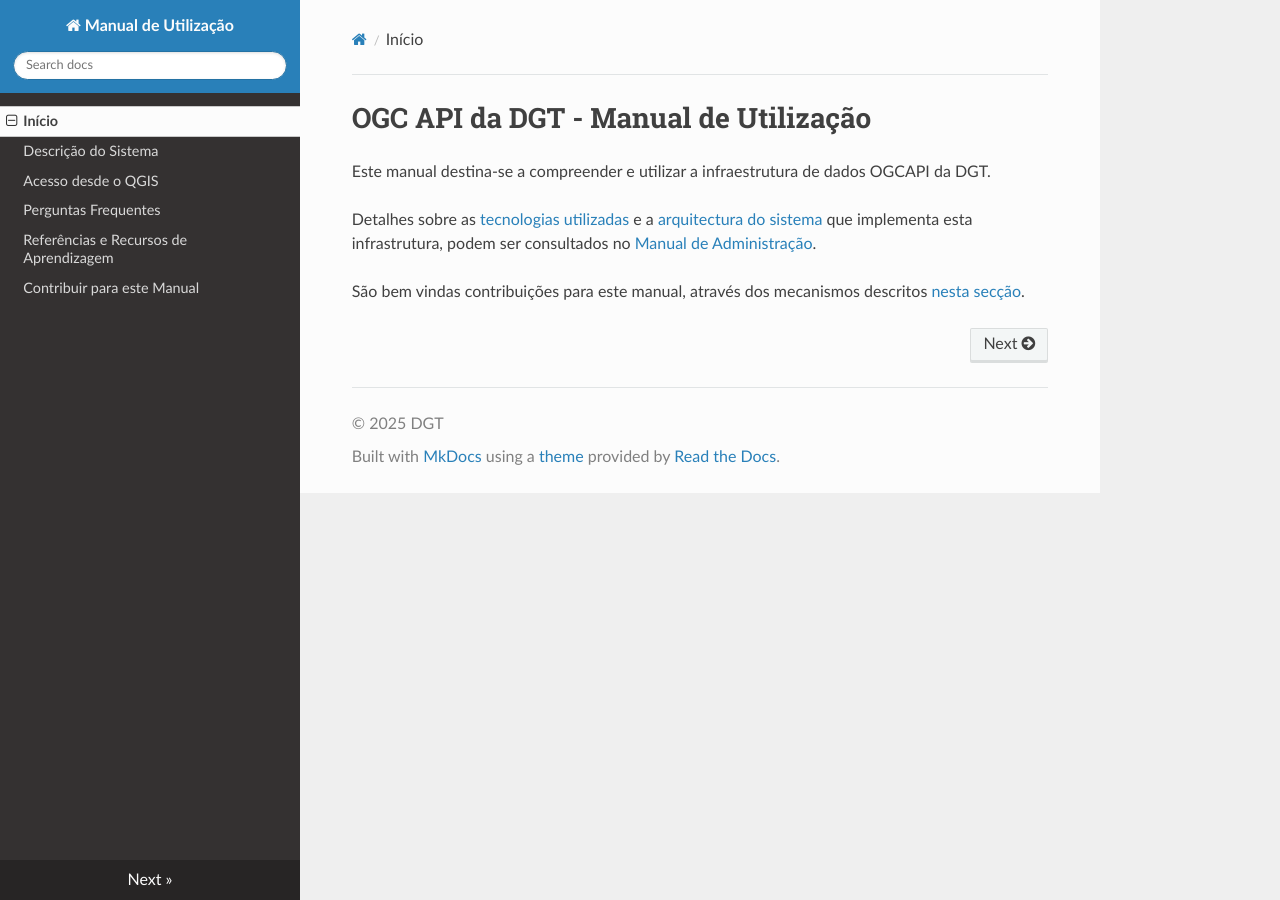
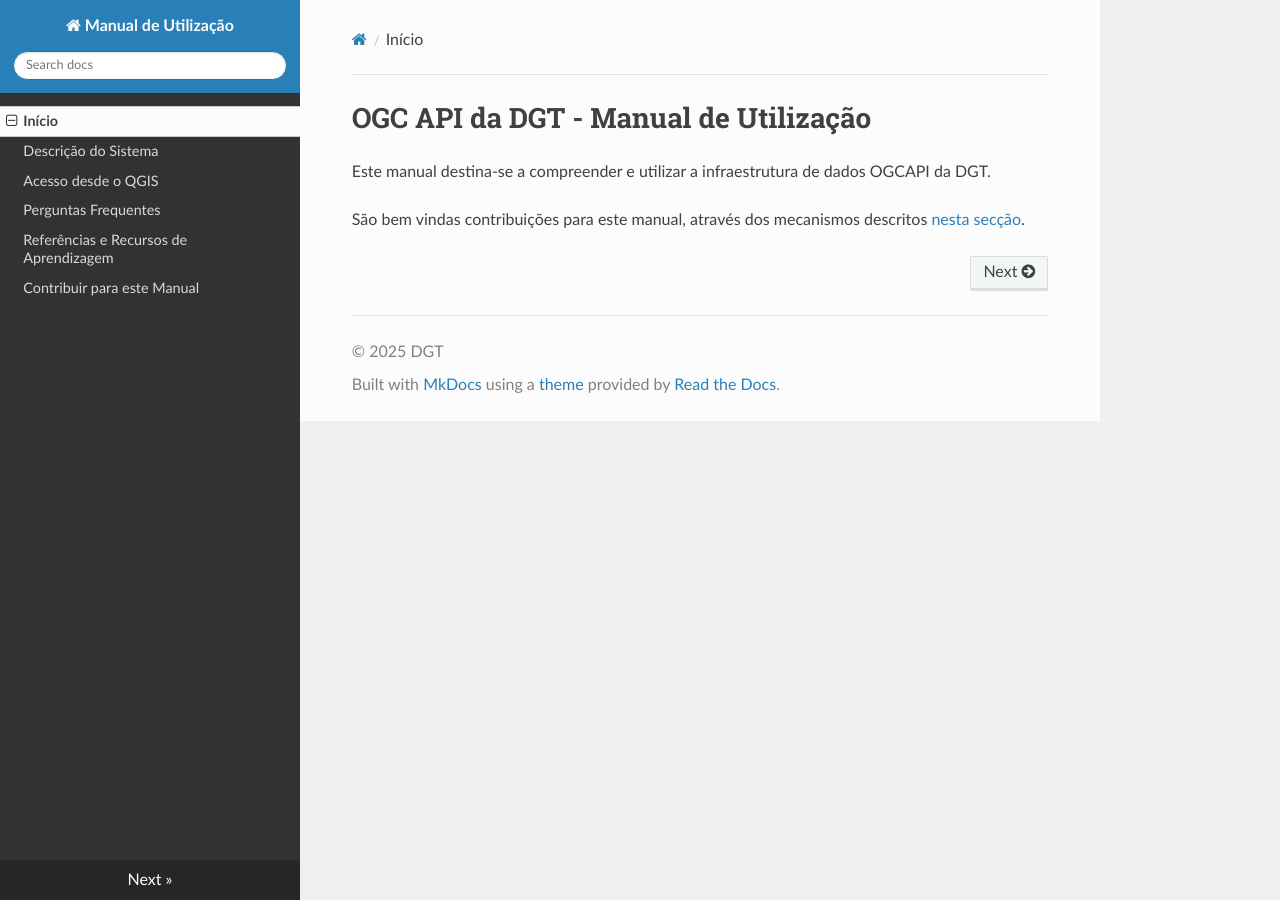
Before and after one commit to dgterritorio/ogcapi-user, an MkDocs documentation site: the page built from docs/index.md, in a window 1280 px wide. Built offline with MkDocs 1.6.1, drawn with Linux system fonts in a browser that asks for light colours; nearby versions of some CDN libraries.

Commit message:
- updated introductory text

```diff
--- a/docs/index.md
+++ b/docs/index.md
@@ -2,6 +2,4 @@
 
 Este manual destina-se a compreender e utilizar a infraestrutura de dados OGCAPI da DGT.
 
-Detalhes sobre as [tecnologias utilizadas](https://dgterritorio.github.io/ogcapi-admin/tecnologias/) e a [arquitectura do sistema](https://dgterritorio.github.io/ogcapi-admin/arquitectura/) que implementa esta infrastrutura, podem ser consultados no [Manual de Administração](https://dgterritorio.github.io/ogcapi-admin/).
-
 São bem vindas contribuições para este manual, através dos mecanismos descritos [nesta secção](./contribuir.md).
```
Also changed, not shown: site/index.html.
